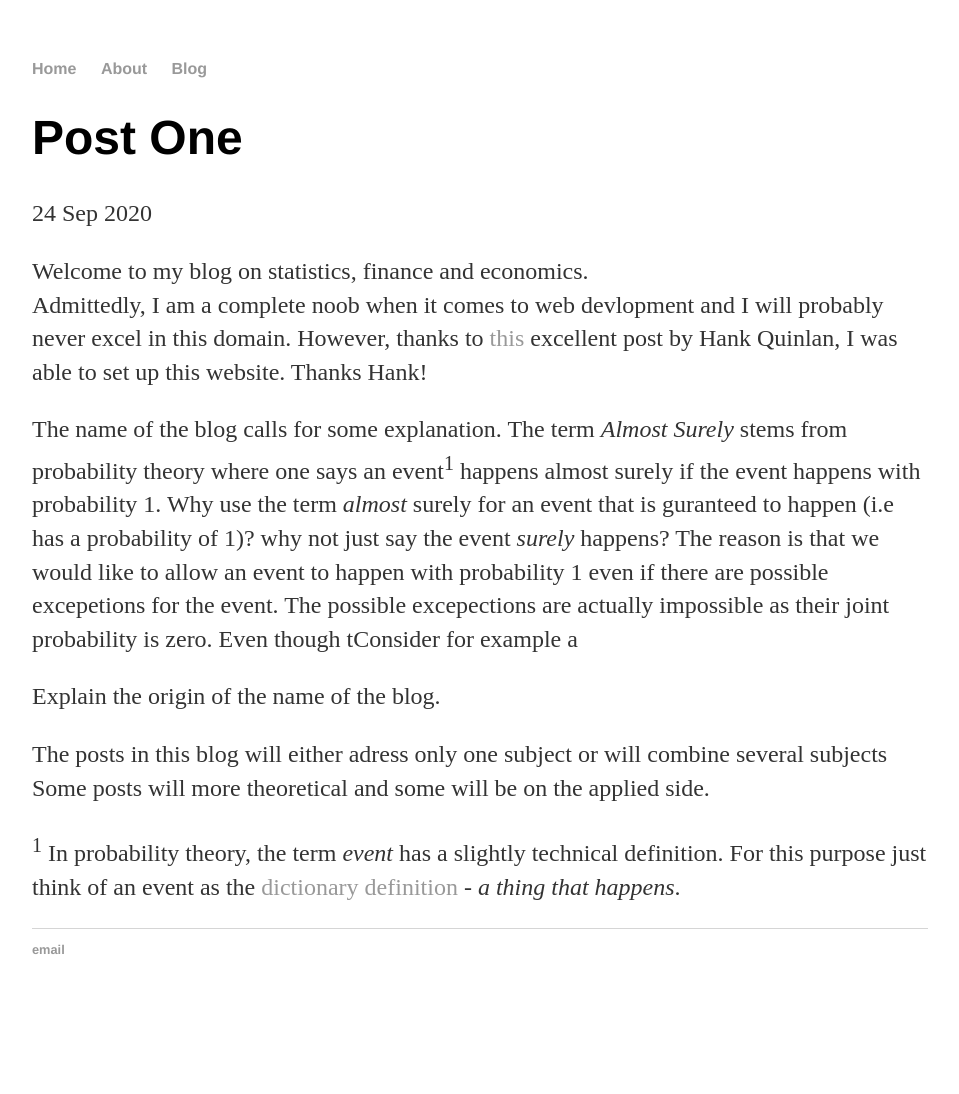
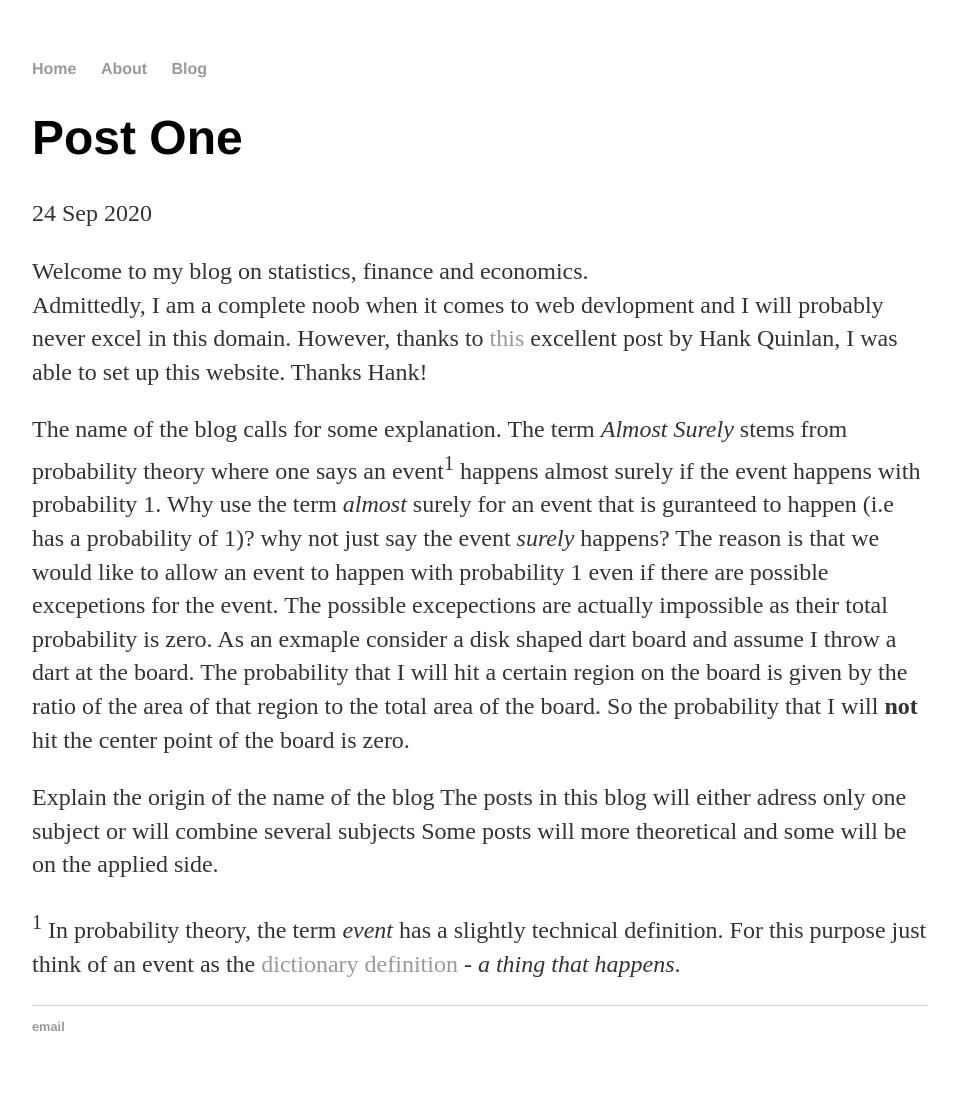
Before and after one commit to nirryde/nirryde.github.io, a Jekyll site: the page built from _posts/2020-09-24-post one.md, in a window 1280 px wide. Shown: the whole page, without its empty margins (160-1119 px from the left). Built offline with Jekyll 4.4.1, drawn with Linux system fonts in a browser that asks for light colours; before the commit the page ends 1017 px from its top, so only the background shows below that.

Commit message:
Update 2020-09-24-post one.md

```diff
--- a/_posts/2020-09-24-post one.md
+++ b/_posts/2020-09-24-post one.md
@@ -7,11 +7,10 @@
 Welcome to my blog on statistics, finance and economics. <br />
 Admittedly, I am a complete noob when it comes to web devlopment and I will probably never excel in this domain. However, thanks to <a href="http://jmcglone.com/guides/github-pages/#css">this</a> excellent post by Hank Quinlan, I was able to set up this website. Thanks Hank!
 
-The name of the blog calls for some explanation. The term *Almost Surely* stems from probability theory where one says an event<sup>1</sup> happens almost surely if the event happens with probability 1. Why use the term *almost* surely for an event that is guranteed to happen (i.e has a probability of 1)? why not just say the event *surely* happens? The reason is that we would like to allow an event to happen with probability 1 even if there are possible excepetions for the event. The possible excepections are actually impossible as their joint probability is zero. Even though tConsider for example a
+The name of the blog calls for some explanation. The term *Almost Surely* stems from probability theory where one says an event<sup>1</sup> happens almost surely if the event happens with probability 1. Why use the term *almost* surely for an event that is guranteed to happen (i.e has a probability of 1)? why not just say the event *surely* happens? The reason is that we would like to allow an event to happen with probability 1 even if there are possible excepetions for the event. The possible excepections are actually impossible as their total probability is zero. As an exmaple consider a disk shaped dart board and assume I throw a dart at the board. The probability that I will hit a certain region on the board is given by the ratio of the area of that region to the total area of the board. So the probability that I will **not** hit the center point of the board is zero.
 
 
-Explain the origin of the name of the blog.
-
+Explain the origin of the name of the blog
 The posts in this blog will either adress only one subject or will combine several subjects
 Some posts will more theoretical and some will be on the applied side.
 
```
